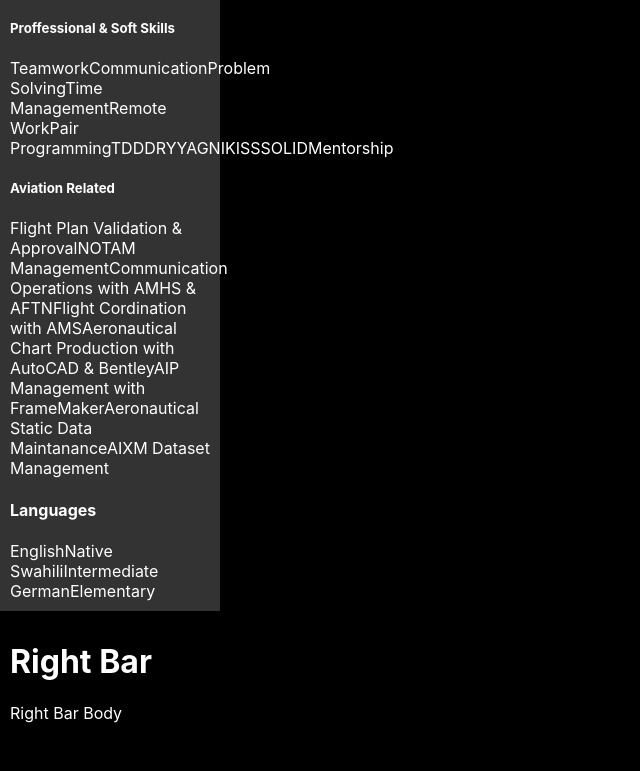
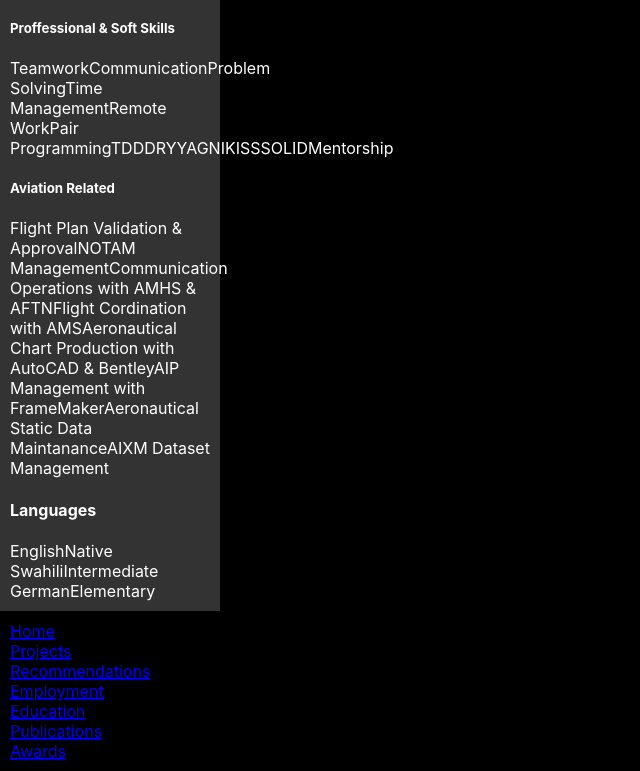
Before and after one commit to JonahKayizzi/my-portfolio, a React (Create React App) app: page /awards in a window 1280 px wide. Shown: the part 1023-1794 px from the top of the page, without its empty margins (0-640 px from the left). Before the commit the page ends 1772 px from the top, so only its background shows below. Built offline with nearby package versions, Linux system fonts and the light colour scheme.

Commit message:
Populate NavBar

```diff
--- a/src/pages/RightBar.js
+++ b/src/pages/RightBar.js
@@ -1,14 +1,28 @@
 import React from 'react';
+import { NavLink } from 'react-router-dom';
+
+const links = [
+  { id: 1, name: 'Home', path: '/' },
+  { id: 2, name: 'Projects', path: '/projects' },
+  { id: 3, name: 'Recommendations', path: '/recommendations' },
+  { id: 4, name: 'Employment', path: '/employment' },
+  { id: 5, name: 'Education', path: '/education' },
+  { id: 6, name: 'Publications', path: '/publications' },
+  { id: 7, name: 'Awards', path: '/awards' },
+];
 
 const RightBar = () => (
-  <div className="right-bar">
-    <div className="right-bar-header">
-      <h1>Right Bar</h1>
-    </div>
-    <div className="right-bar-body">
-      <p>Right Bar Body</p>
-    </div>
-  </div>
+  <nav className="right-bar">
+    <ul>
+      {links.map((link) => (
+        <li key={link.id}>
+          <NavLink to={link.path} activeClassName="active">
+            {link.name}
+          </NavLink>
+        </li>
+      ))}
+    </ul>
+  </nav>
 );
 
 export default RightBar;
```
